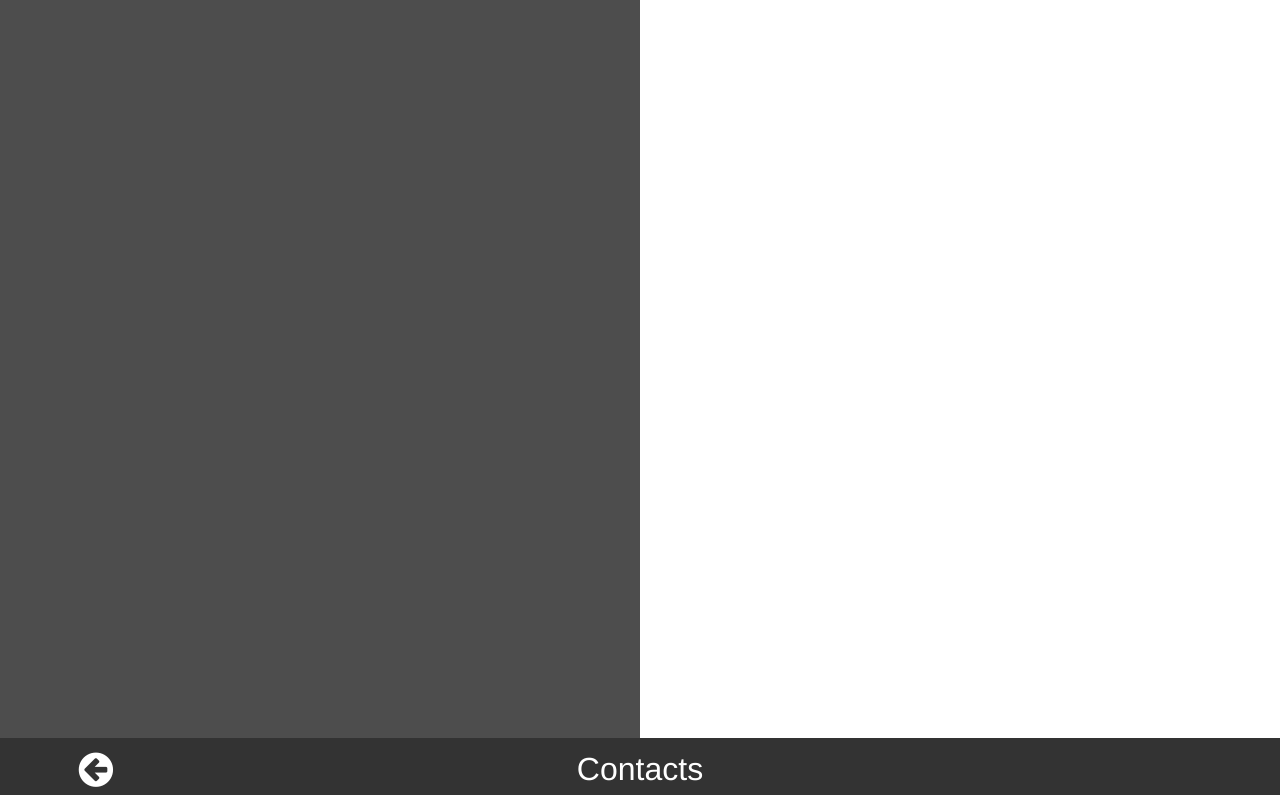
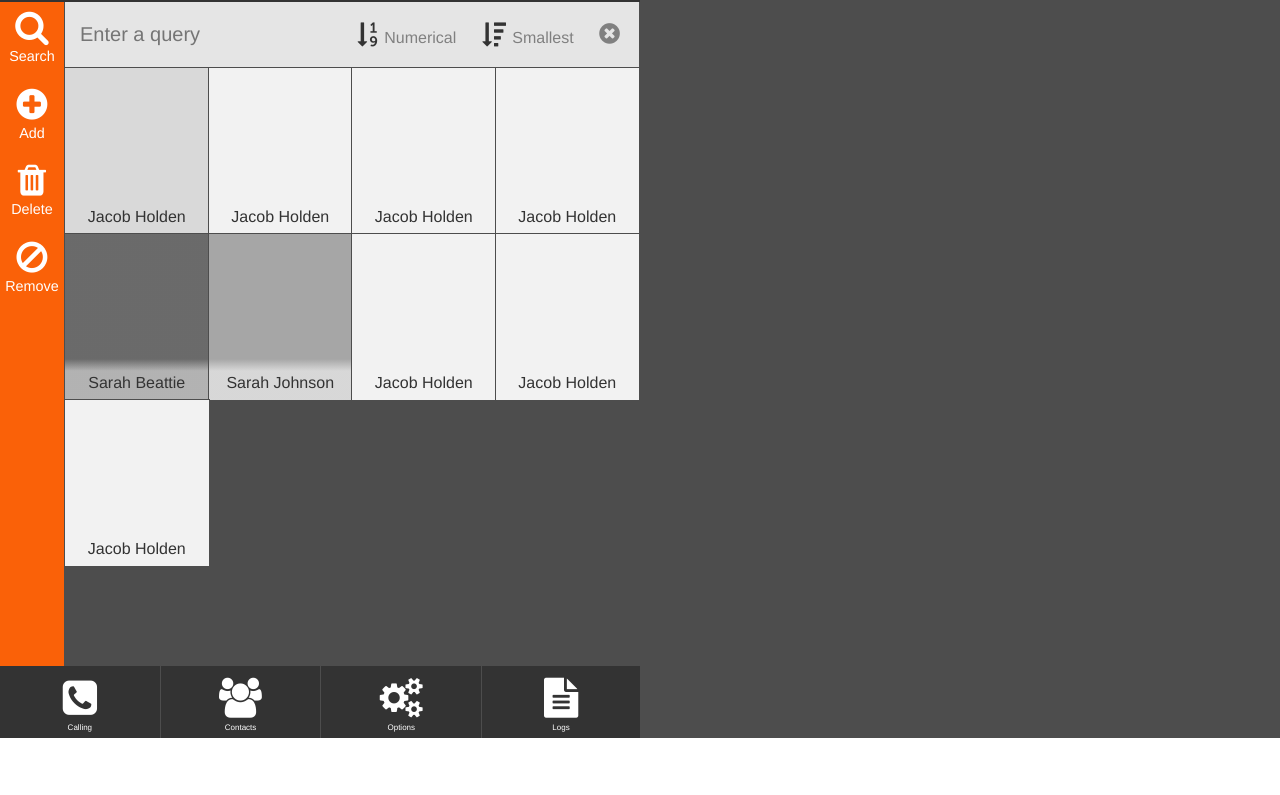
Before and after one commit to YacoobHolden/browserphone-design, a plain HTML site: page index.html in a window 1280 px wide. Shown: the part 62-857 px from the top of the page. After the commit the page ends 800 px from the top, so only its background shows below. Drawn offline with Linux system fonts and the light colour scheme.

Commit message:
Update grid css and dock as well as fix screen scaling

```diff
--- a/index.html
+++ b/index.html
@@ -16,8 +16,8 @@
 	<body>
 		<div id="browserphone">
 			<div class="bf-content" class="row">
-				<div class="bf-sidebar hidden-xs hidden-sm hidden-md"></div>
-				<div class="bf-active-app col-xs-12">
+				<div class="bf-sidebar hidden-xs hidden-sm col-md-6"></div>
+				<div class="bf-active-app col-xs-12 col-sm-12 col-md-6">
 					<div class="bf-topbar">
 						<div class="bf-topbar-action">
 							<div class="center-parent">
@@ -72,13 +72,29 @@
 									<input type="text" class="search" placeholder="Enter a query"></input>
 								</div>
 								<div class="right-content">
-
+									<div class="content-group">
+										<i class="fa fa-times-circle content-icon"></i>
+									</div>
+									<div class="content-group">
+										<i class="fa fa-sort-amount-desc content-icon"></i>
+										<div class="content-text hidden-xs hidden-sm">Smallest</div>
+									</div>
+									<div class="content-group">
+										<i class="fa fa-sort-numeric-asc content-icon"></i>
+										<div class="content-text hidden-xs hidden-sm">Numerical</div>
+									</div>
 								</div>
 							</div>
 							<div class="bf-app-grid">
 								<div class="col-xs-6 col-md-6 col-lg-3 bf-app-grid-square selected">
 									<div class="grid-top-content">
-										<div class="picture"></div>
+										<div class="actions-wrapper">
+											<div class="action-other">
+												<div class="actions">
+
+												</div>
+											</div>
+										</div>
 									</div>
 									<div class="grid-bottom-content">
 										Jacob Holden
@@ -110,7 +126,13 @@
 								</div>
 								<div class="col-xs-6 col-md-6 col-lg-3 bf-app-grid-square image selected">
 									<div class="grid-top-content">
-
+										<!--<div class="actions-wrapper">
+											<div class="action-other">
+												<div class="actions">
+													<i class="fa fa-phone-square"></i>
+												</div>
+											</div>
+										</div>-->
 									</div>
 									<div class="grid-bottom-content">
 										Sarah Beattie
--- a/style.css
+++ b/style.css
@@ -5,6 +5,7 @@
 body {
 	margin: 0px;
 	font-size: 0px;
+	font-family: 'Source Sans Pro', Helvetica, sans-serif;
 }
 
 #browserphone {
@@ -30,20 +31,19 @@ body {
 /* App & Sidebar group */
 #browserphone  .bf-active-app {
 	height: 100%;
-	width: 50%;
 	display: inline-block;
 }
 
 #browserphone  .bf-sidebar {
 	height: 100%;
 	background: #4d4d4d;
-	width: 50%;
 	display: inline-block;
 	z-index: 2;
 	position: relative;
+	float: right;
 }
 
-@media only screen and (max-device-width: 950px) {
+@media only screen and (max-width: 992px) {
 	#browserphone  .bf-active-app {
 		width: 100%;
 	}
@@ -89,7 +89,7 @@ body {
 	width: 100%;
 }
 
-@media only screen and (min-device-width: 950px) {
+@media only screen and (min-width: 992px) {
 	#browserphone  .bf-topbar .bf-topbar-action {
 		width: 10%;
 	}
@@ -158,18 +158,21 @@ body {
 	background: #e5e5e5;
 	border: 1px solid #4d4d4d;
 	border-top: none;
+	color: #333;
 }
 
 #browserphone .bf-app-area .bf-app-content .bf-app-bar .left-content {
     float: left;
     height: 100%;
-    font-size: 3vh;
+    font-size: 2.5vh;
     padding: 5px;
+	width: 50%;
 }
 
 #browserphone .bf-app-area .bf-app-content .bf-app-bar .right-content {
 	float: right;
-	height: 100%;
+    height: 100%;
+    width: 50%;
 }
 
 #browserphone .bf-app-area .bf-app-content .bf-app-bar .search {
@@ -177,6 +180,41 @@ body {
     border: none;
     height: 100%;
     padding: 10px;
+	width: 100%;
+}
+
+#browserphone .bf-app-area .bf-app-content .bf-app-bar .content-group {
+	float: right;
+	margin-right: 2vw;
+	line-height: 9vh;
+	height: 100%;
+}
+
+#browserphone .bf-app-area .bf-app-content .bf-app-bar .content-group:first-child {
+	margin-right: 1vw;
+	line-height: 10vh;
+	color: #808080;
+}
+
+#browserphone .bf-app-area .bf-app-content .bf-app-bar .content-group .content-icon {
+	font-size: 3vh;
+	margin-right: 0.5vw;
+}
+
+#browserphone .bf-app-area .bf-app-content .bf-app-bar .content-group .content-text {
+	font-size: 2vh;
+	display: inline;
+	color: #808080;
+}
+
+@media only screen and (max-width: 992px) {
+	#browserphone .bf-app-area .bf-app-content .bf-app-bar .content-group {
+		line-height: 10vh;
+	}
+
+	#browserphone .bf-app-area .bf-app-content .bf-app-bar .content-group .content-text {
+		display: none;
+	}
 }
 
 /* Grid */
@@ -195,9 +233,6 @@ body {
 	color: #333333;
 }
 #browserphone .bf-app-area .bf-app-content .bf-app-grid .bf-app-grid-square.selected {
-	background: #d9d9d9;
-}
-#browserphone .bf-app-area .bf-app-content .bf-app-grid .bf-app-grid-square.darker {
 	background: #d9d9d9;
 }
 #browserphone .bf-app-area .bf-app-content .bf-app-grid .bf-app-grid-square.image {
@@ -230,7 +265,30 @@ body {
 	filter: progid:DXImageTransform.Microsoft.gradient( startColorstr='#00000000', endColorstr='#a6d9d9d9',GradientType=0 );
 }
 
-@media only screen and (min-device-width: 950px) {
+#browserphone .bf-app-area .bf-app-content .bf-app-grid .bf-app-grid-square .grid-top-content .actions-wrapper {
+	width: 100%;
+    height: 100%;
+    display: table;
+    text-align: center;
+}
+
+#browserphone .bf-app-area .bf-app-content .bf-app-grid .bf-app-grid-square .grid-top-content .actions-wrapper .action-other {
+	display: table-cell;
+	vertical-align: middle;
+}
+
+#browserphone .bf-app-area .bf-app-content .bf-app-grid .bf-app-grid-square .grid-top-content .actions-wrapper .action-other .actions {
+	height: 50%;
+	background: -moz-linear-gradient(top,  rgba(0,0,0,0) 0%, rgba(217,217,217,0.8) 50%, rgba(217,217,217,0) 100%);
+	background: -webkit-linear-gradient(top,  rgba(0,0,0,0) 0%,rgba(217,217,217,0.8) 50%,rgba(217,217,217,0) 100%);
+	background: linear-gradient(to bottom,  rgba(0,0,0,0) 0%,rgba(217,217,217,0.8) 50%,rgba(217,217,217,0) 100%);
+	filter: progid:DXImageTransform.Microsoft.gradient( startColorstr='#00000000', endColorstr='#00d9d9d9',GradientType=0 );
+	text-align: center;
+	font-size: 4vh;
+	line-height: 8vh;
+}
+
+@media only screen and (min-width: 992px) {
 	#browserphone .bf-app-area .bf-app-sidebar {
 		width: 10%
 	}
@@ -279,6 +337,16 @@ body {
 	display: block;
 }
 
+@media only screen and (max-width: 992px) {
+	#browserphone #bf-dock .bf-dock-divider .bf-dock-group-top {
+	    line-height: 7vh;
+	}
+
+	#browserphone #bf-dock .bf-dock-divider .bf-dock-group-bottom {
+		display: none;
+	}
+}
+
 /* Helper CSS */
 #browserphone .center-parent {
 	width: 100%;
```
